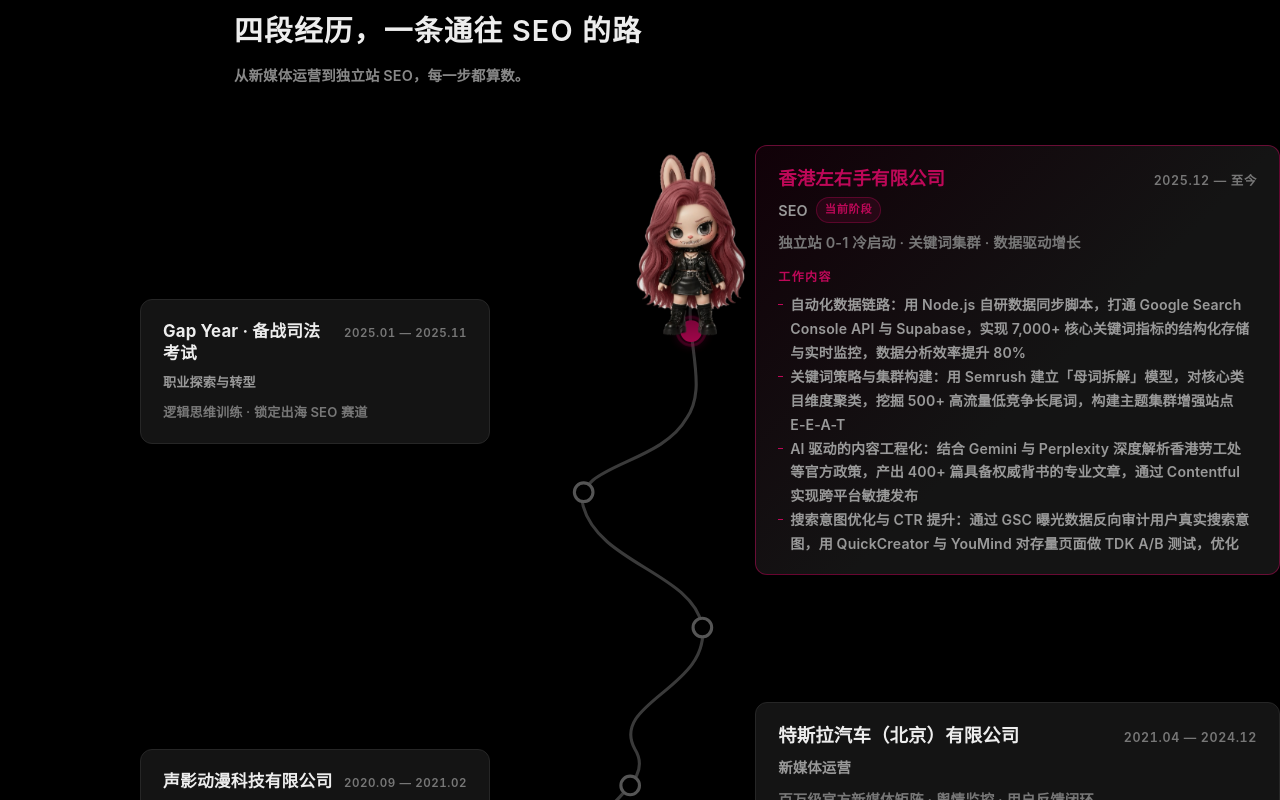
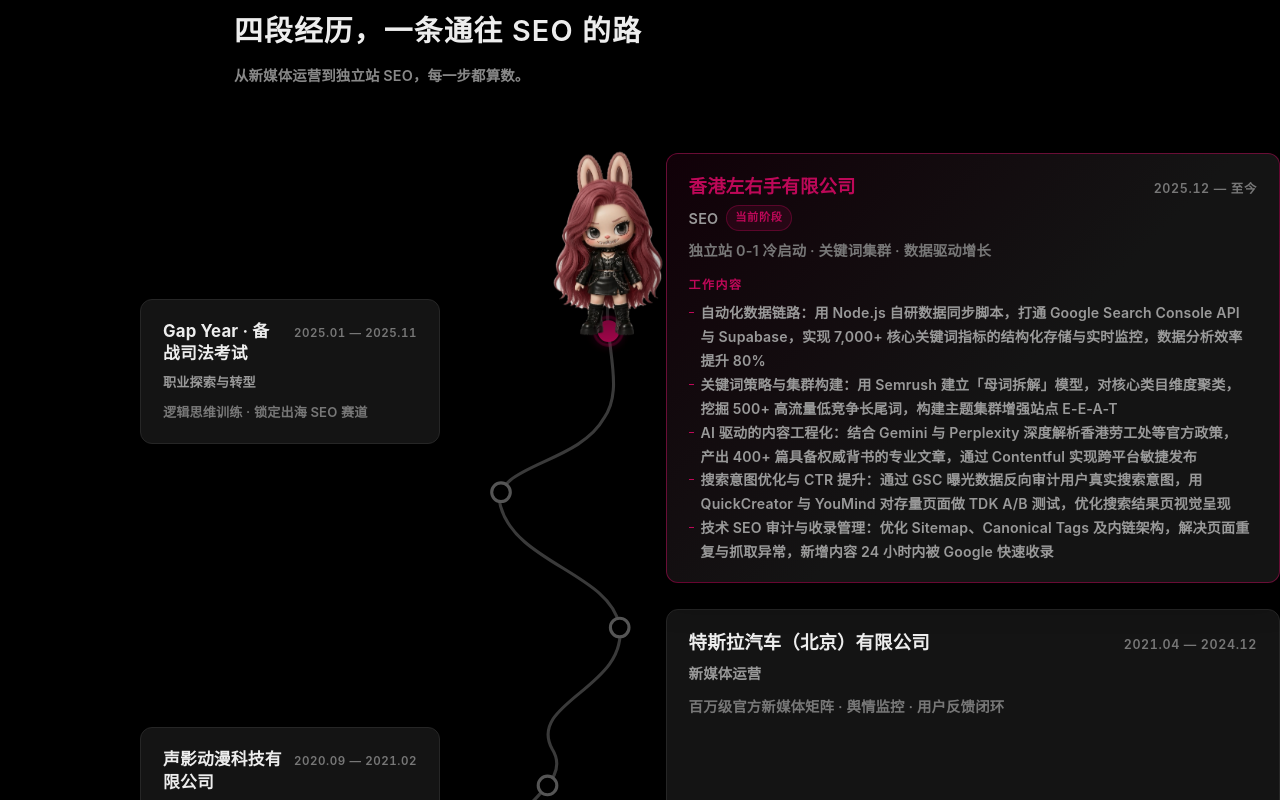
Before and after one commit to Joeyzzyy/pmt-resume, a Next.js app: page / in a window 1280 px wide. Shown: the part 880-1680 px from the top of the page. Built offline with nearby package versions, Linux system fonts and the light colour scheme.

Commit message:
style: 经历时间线小路左移，右侧卡片加宽加高、间隙收窄

```diff
--- a/src/components/home/ExperienceTimeline.tsx
+++ b/src/components/home/ExperienceTimeline.tsx
@@ -116,13 +116,13 @@ const VB_W = 1200;
 const VB_H = 720;
 // 一条线：左下角（最早）蜿蜒升至右上角（最新）
 const ROAD_D =
-  "M 580 690 C 530 660 620 640 595 600 C 570 555 670 540 660 480 C 650 430 560 420 545 365 C 535 325 620 325 645 280 C 670 245 635 190 655 140";
+  "M 500 690 C 450 660 540 640 515 600 C 490 555 590 540 580 480 C 570 430 480 420 465 365 C 455 325 540 325 565 280 C 590 245 555 190 575 140";
 const NODE_T = [0.1, 0.36, 0.62, 0.92];
 const CARD_POS: React.CSSProperties[] = [
   { left: 140, bottom: 0 },
-  { right: 0, bottom: 40 },
+  { right: 0, bottom: 24 },
   { left: 140, top: 170 },
-  { right: 0, top: 16 },
+  { right: 0, top: 24 },
 ];
 const CARD_SIDE = ["sm", "lg", "sm", "lg"] as const;
 
@@ -230,9 +230,9 @@ export default function ExperienceTimeline() {
             fill="none"
           />
           {/* 路的尽头：省略号，未完待续 */}
-          <circle cx={668} cy={124} r={4.5} className={styles.roadTailDot} />
-          <circle cx={677} cy={110} r={3.5} className={styles.roadTailDot2} />
-          <circle cx={684} cy={96} r={2.5} className={styles.roadTailDot3} />
+          <circle cx={588} cy={124} r={4.5} className={styles.roadTailDot} />
+          <circle cx={597} cy={110} r={3.5} className={styles.roadTailDot2} />
+          <circle cx={604} cy={96} r={2.5} className={styles.roadTailDot3} />
           {/* 节点 */}
           {nodePts.map((p, i) => (
             <g
--- a/src/components/home/QuerySea.tsx
+++ b/src/components/home/QuerySea.tsx
@@ -175,9 +175,12 @@ export default function QuerySea() {
 
             return (
               <div className={`${styles.querySeaItem} ${active ? styles.querySeaItemActive : ""}`} key={query.name}>
-                <button
-                  type="button"
+                <a
+                  href={`https://www.google.com/search?q=${encodeURIComponent(query.name)}`}
+                  target="_blank"
+                  rel="noopener noreferrer"
                   className={`${styles.queryWord} ${sizeClass} ${active ? styles.queryWordActive : ""}`}
+                  aria-label={`在 Google 搜索「${query.name}」（新窗口打开）`}
                   aria-expanded={active}
                   aria-controls={`query-tooltip-${index}`}
                   onPointerEnter={(event) => {
@@ -189,13 +192,9 @@ export default function QuerySea() {
                   onFocus={(event) => {
                     if (event.currentTarget.matches(":focus-visible")) showQuery(index, event.currentTarget);
                   }}
-                  onClick={(event) => {
-                    if (active) setActiveIndex(null);
-                    else showQuery(index, event.currentTarget);
-                  }}
                 >
                   {query.name}
-                </button>
+                </a>
                 {active && (
                   <HoverTooltip
                     id={`query-tooltip-${index}`}
@@ -219,7 +218,7 @@ export default function QuerySea() {
           })}
         </div>
         <p className={styles.querySeaHint}>
-          桌面悬停弹出 · 离开词汇自动收起 · 手机点击弹出 · 再次点击当前词或按 Esc 收起
+          点击词汇在新窗口打开 Google 搜索结果 · 桌面悬停查看数据 · 离开词汇或按 Esc 收起浮层
         </p>
       </section>
     </ScrollReveal>
--- a/src/styles/home.module.css
+++ b/src/styles/home.module.css
@@ -1452,7 +1452,7 @@
 
 /* 左侧卡片：恢复旧版尺寸与字号 */
 .roadCardSm {
-  width: 350px;
+  width: 300px;
 }
 
 .roadCardSm .roadCardCompany {
@@ -1481,6 +1481,12 @@
 
 .roadCardSm .roadList li {
   font-size: 0.8rem;
+}
+
+/* 右侧卡片：加宽加高，缩小两张卡之间的间隙 */
+.roadCardLg {
+  width: 48%;
+  min-height: 240px;
 }
 
 /* 右侧卡片：展开时详情区加高 */
@@ -1505,6 +1511,7 @@
   .roadCard {
     position: static;
     width: auto;
+    min-height: 0;
     transform: none;
   }
 
@@ -3086,6 +3093,7 @@
   font-weight: 600;
   line-height: 1.35;
   overflow-wrap: anywhere;
+  text-decoration: none;
   background: none;
   border: 0;
   border-radius: 4px;
```
